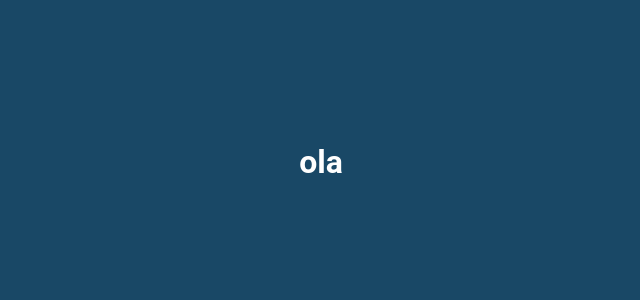
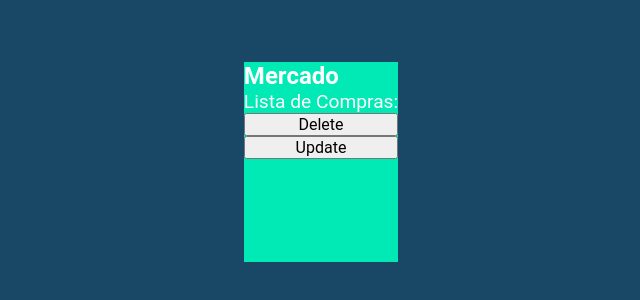
Before and after one commit to manoelduran/Flimed, a React (Create React App) app: page /home in a window 1280 px wide. Shown: the part 238-538 px from the top of the page, without its empty margins (319-959 px from the left). Built offline with nearby package versions, Linux system fonts and the light colour scheme; the HTML template or start-up script is replaced by a standard one.

Commit message:
note card

```diff
--- a/src/components/MovieCard/index.tsx
+++ b/src/components/MovieCard/index.tsx
@@ -2,10 +2,10 @@ import React from 'react';
 import {
   Container,
   Title,
-  ButtonCard,
   Details,
   Description,
-  DescriptionContainer,
+  DeleteButton,
+  UpdateButton,
 } from './styles';
 
 interface NoteCardProps {
@@ -13,17 +13,15 @@ interface NoteCardProps {
   onClick: () => void;
 };
 
-const MovieCard = ({ data, onClick }: NoteCardProps) => {
+const MovieCard = () => {
   return (
-    <Container >
-      <ButtonCard onClick={onClick}>
-        <Details>
-          <DescriptionContainer>
-            <Description>{data.description} </Description>
-          </DescriptionContainer>
-          <Title>{data.title}</Title>
-        </Details>
-      </ButtonCard>
+    <Container>
+      <Details>
+        <Title>Mercado</Title>
+        <Description> Lista de Compras:</Description>
+        <DeleteButton>Delete</DeleteButton>
+        <UpdateButton>Update</UpdateButton>
+      </Details>
     </Container>
   );
 };
--- a/src/components/MovieCard/styles.ts
+++ b/src/components/MovieCard/styles.ts
@@ -1,39 +1,22 @@
 import styled from 'styled-components';
 
-
 export const Container = styled.div`
-width: 220px;
-height: 330px;
-margin-top: 20px;
-`;
-
-export const ButtonCard = styled.a`
-width: 100%;
+height: 200px ;
+background: ${({ theme }) => theme.green};
 `;
 export const Details = styled.div`
-width: 100%;
-height: 100% ;
 display: flex;
 flex-direction: column;
-justify-content: space-between ;
 `;
 export const Title = styled.h1`
 width:100%;
 font-size: 1.5rem;
-align-self: left ;
-text-align: left;
 color: ${({ theme }) => theme.white_details};
 `;
-
-
-
-export const DescriptionContainer = styled.div`
-width: 100%;
-display: flex;
-flex-direction: row;
-`;
-
 export const Description = styled.p`
 font-size: 1.2rem;
 color: ${({ theme }) => theme.white_details};
 `;
+
+export const DeleteButton = styled.button``;
+export const UpdateButton = styled.button``;
--- a/src/pages/Home/index.tsx
+++ b/src/pages/Home/index.tsx
@@ -41,8 +41,10 @@ const Home: React.FC = () => {
     return (
         <Container>
             <ContentContainer>
-                <h1>{user?.name || "ola"}</h1>
-                {loading ? <Loading /> :
+                <NoteCard
+
+                />
+                {/* {loading ? <Loading /> :
                     <Content>
                         {notes?.map((note: Note) => (
                             <NoteCard
@@ -52,7 +54,7 @@ const Home: React.FC = () => {
                             />
                         ))}
                     </Content>
-                }
+                } */}
             </ContentContainer>
         </Container>
     );
--- a/src/pages/Home/styles.ts
+++ b/src/pages/Home/styles.ts
@@ -3,10 +3,12 @@ import styled from "styled-components";
 export const Container = styled.div`
 width: 100%;
 height: 100vh;
+display: flex;
+flex-direction: column ;
+align-items: center;
+justify-content: center;
 `;
 export const ContentContainer = styled.div`
-width: 100%;
-height: 100% ;
 display: flex;
 align-items: center;
 justify-content: center;
```
